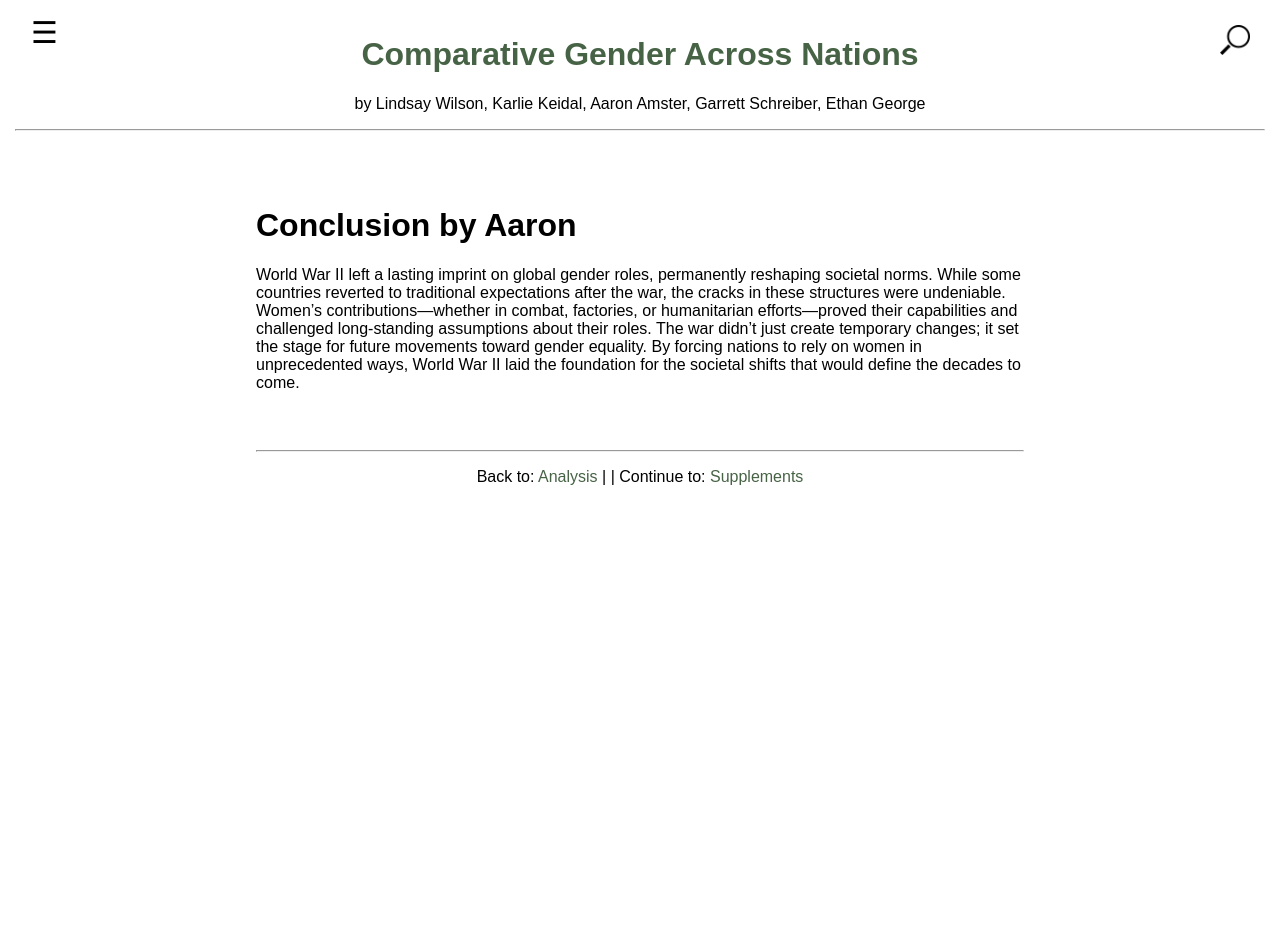
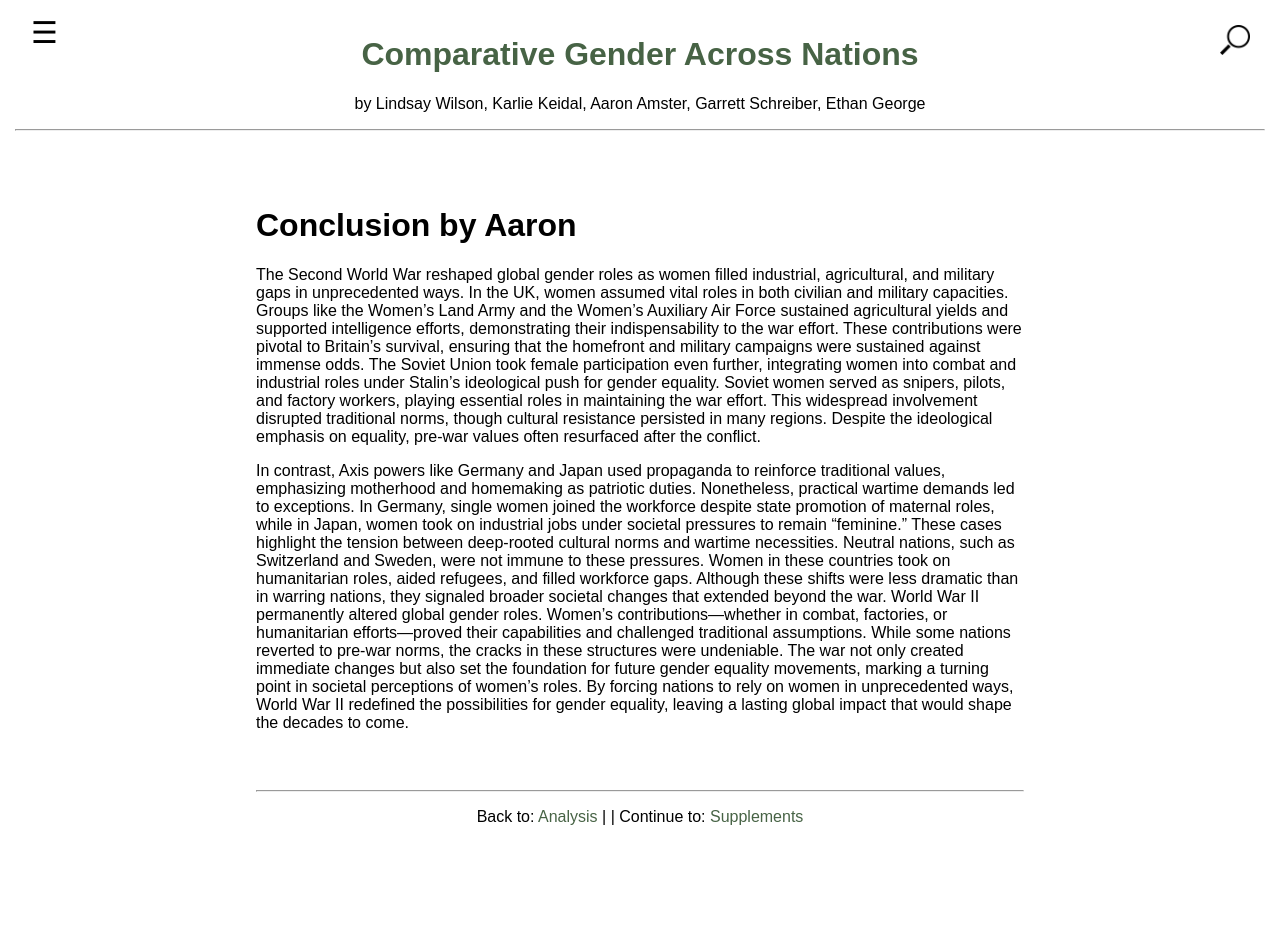
Before and after one commit to karliekeidel/Wilson-Lindsay-AMH-3931, a Jekyll site: the page built from 003_conclusion.md, in a window 1280 px wide. Built offline with Jekyll 4.4.1, drawn with Linux system fonts in a browser that asks for light colours; before the commit the page ends 900 px from its top, so only the background shows below that.

Commit message:
Update 003_conclusion.md

```diff
--- a/003_conclusion.md
+++ b/003_conclusion.md
@@ -6,7 +6,10 @@ number: 3
 
 # Conclusion by Aaron
 
-World War II left a lasting imprint on global gender roles, permanently reshaping societal norms. While some countries reverted to traditional expectations after the war, the cracks in these structures were undeniable. Women’s contributions—whether in combat, factories, or humanitarian efforts—proved their capabilities and challenged long-standing assumptions about their roles. The war didn’t just create temporary changes; it set the stage for future movements toward gender equality. By forcing nations to rely on women in unprecedented ways, World War II laid the foundation for the societal shifts that would define the decades to come.
+The Second World War reshaped global gender roles as women filled industrial, agricultural, and military gaps in unprecedented ways. In the UK, women assumed vital roles in both civilian and military capacities. Groups like the Women’s Land Army and the Women’s Auxiliary Air Force sustained agricultural yields and supported intelligence efforts, demonstrating their indispensability to the war effort. These contributions were pivotal to Britain’s survival, ensuring that the homefront and military campaigns were sustained against immense odds. The Soviet Union took female participation even further, integrating women into combat and industrial roles under Stalin’s ideological push for gender equality. Soviet women served as snipers, pilots, and factory workers, playing essential roles in maintaining the war effort. This widespread involvement disrupted traditional norms, though cultural resistance persisted in many regions. Despite the ideological emphasis on equality, pre-war values often resurfaced after the conflict.
+
+In contrast, Axis powers like Germany and Japan used propaganda to reinforce traditional values, emphasizing motherhood and homemaking as patriotic duties. Nonetheless, practical wartime demands led to exceptions. In Germany, single women joined the workforce despite state promotion of maternal roles, while in Japan, women took on industrial jobs under societal pressures to remain "feminine." These cases highlight the tension between deep-rooted cultural norms and wartime necessities. Neutral nations, such as Switzerland and Sweden, were not immune to these pressures. Women in these countries took on humanitarian roles, aided refugees, and filled workforce gaps. Although these shifts were less dramatic than in warring nations, they signaled broader societal changes that extended beyond the war. World War II permanently altered global gender roles. Women’s contributions—whether in combat, factories, or humanitarian efforts—proved their capabilities and challenged traditional assumptions. While some nations reverted to pre-war norms, the cracks in these structures were undeniable. The war not only created immediate changes but also set the foundation for future gender equality movements, marking a turning point in societal perceptions of women’s roles. By forcing nations to rely on women in unprecedented ways, World War II redefined the possibilities for gender equality, leaving a lasting global impact that would shape the decades to come.
+
 
 {% assign media = site.media_metadata | where_exp: "item", "item.name == 'map'" %}
 {% include media.html pages=media %}
```
